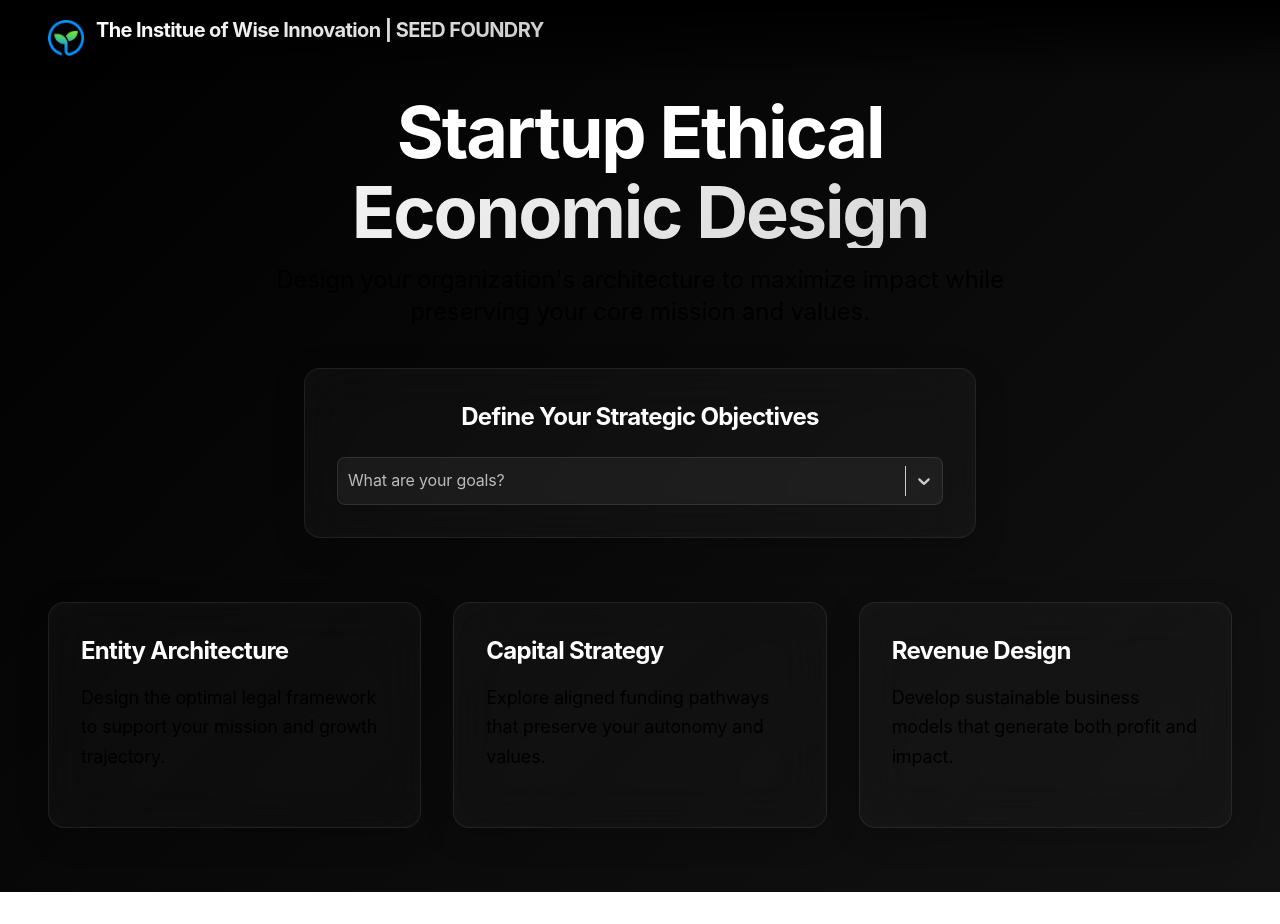
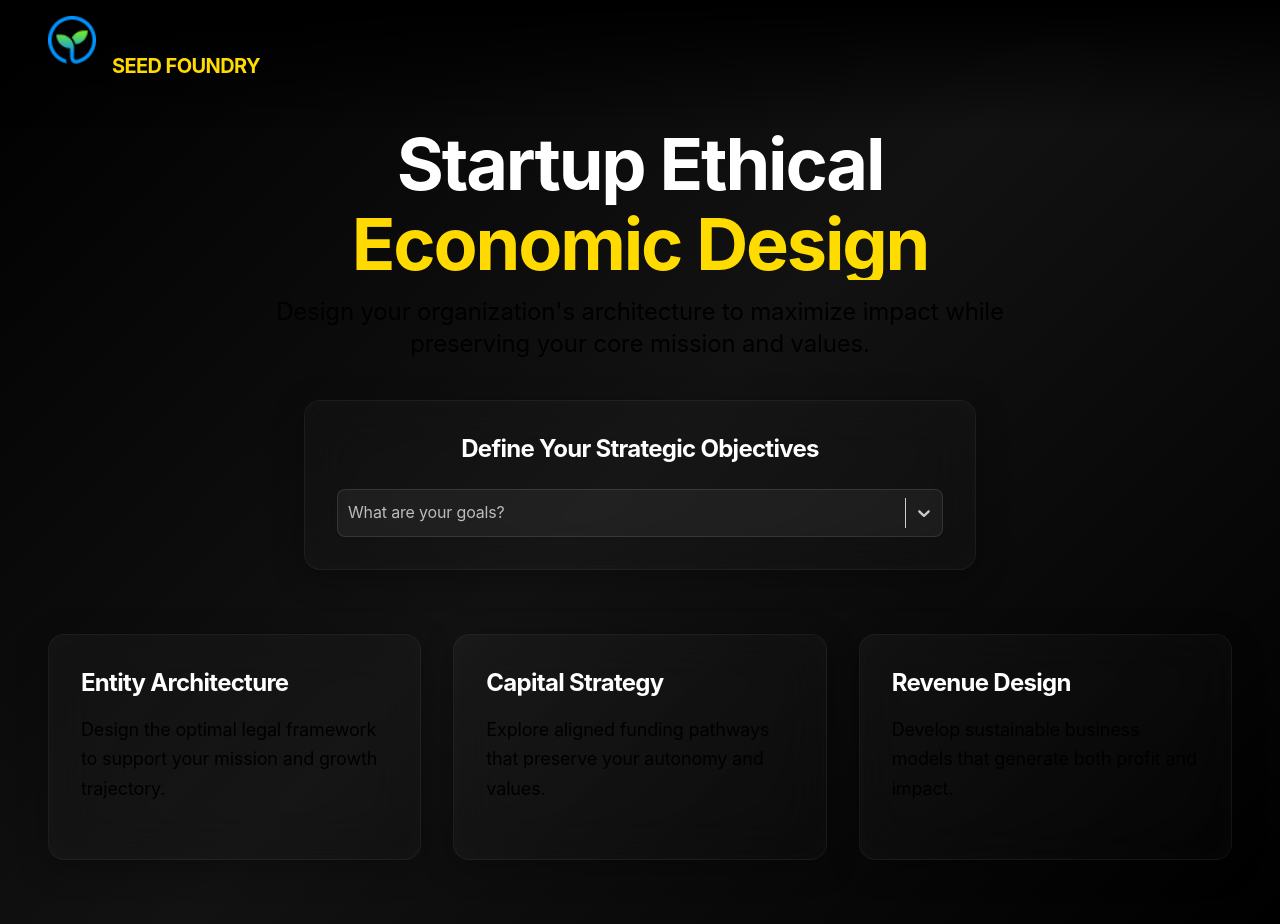
Before and after one commit to TurquoiseSound/SeedFoundry, a Next.js app: page / in a window 1280 px wide. Before the commit the page ends 892 px from the top, so only its background shows below. Built offline with nearby package versions, Linux system fonts and the light colour scheme.

Commit message:
Update design with modern aesthetics and improved layout

```diff
--- a/src/app/globals.css
+++ b/src/app/globals.css
@@ -6,6 +6,7 @@
 @import '@fontsource/inter/500.css';
 @import '@fontsource/inter/600.css';
 @import '@fontsource/inter/700.css';
+@import '@fontsource/playfair-display/700.css';
 
 :root {
   /* Core brand colors - refined for executive presence */
@@ -26,21 +27,9 @@
   --earth-light: #363636;
 
   /* Accent color - vibrant but sophisticated */
-  --accent-rgb: 0, 194, 255;
-  --accent-dark-rgb: 0, 153, 230;
-  --accent-light-rgb: 102, 223, 255;
-
-  /* Neutral colors as RGB values for opacity support */
-  --neutral-900-rgb: 26, 28, 30;
-  --neutral-800-rgb: 45, 47, 49;
-  --neutral-700-rgb: 64, 66, 68;
-  --neutral-600-rgb: 83, 85, 87;
-  --neutral-500-rgb: 102, 104, 106;
-  --neutral-400-rgb: 121, 123, 125;
-  --neutral-300-rgb: 140, 142, 144;
-  --neutral-200-rgb: 159, 161, 163;
-  --neutral-100-rgb: 230, 231, 232;
-  --neutral-50-rgb: 245, 246, 247;
+  --accent-rgb: 255, 215, 0;
+  --accent-dark-rgb: 218, 165, 32;
+  --accent-light-rgb: 255, 223, 0;
 
   /* Glass effect variables */
   --glass-bg: rgba(255, 255, 255, 0.03);
@@ -50,7 +39,7 @@
 
 /* Base styles */
 body {
-  background: linear-gradient(135deg, #000 0%, #121212 100%);
+  background: linear-gradient(135deg, #000 0%, #121212 50%, #000 100%);
   @apply text-neutral-100;
   font-family: "Inter", system-ui, -apple-system, sans-serif;
   -webkit-font-smoothing: antialiased;
@@ -80,16 +69,16 @@ h3 {
 }
 
 p {
-  @apply text-lg leading-relaxed mb-6 text-neutral-200;
+  @apply text-lg leading-relaxed mb-6 text-neutral-300;
 }
 
 /* Glass morphism */
 .glass {
   @apply backdrop-blur-xl;
-  background: var(--glass-bg);
-  border: 1px solid var(--glass-border);
+  background: rgba(255, 255, 255, 0.02);
+  border: 1px solid rgba(255, 255, 255, 0.05);
   box-shadow:
-    0 8px 32px var(--glass-shadow),
+    0 8px 32px rgba(0, 0, 0, 0.3),
     inset 0 0 32px rgba(255, 255, 255, 0.02);
 }
 
@@ -98,7 +87,7 @@ p {
   @apply glass p-8 rounded-2xl transition-all duration-500;
   background: linear-gradient(135deg,
     rgba(255,255,255,0.03) 0%,
-    rgba(255,255,255,0.02) 100%
+    rgba(255,255,255,0.01) 100%
   );
 }
 
@@ -106,9 +95,9 @@ p {
   transform: translateY(-4px) scale(1.02);
   background: linear-gradient(135deg,
     rgba(255,255,255,0.04) 0%,
-    rgba(255,255,255,0.03) 100%
+    rgba(255,255,255,0.02) 100%
   );
-  border-color: rgba(255, 255, 255, 0.12);
+  border-color: rgba(255, 255, 255, 0.1);
 }
 
 /* Button styles */
@@ -118,7 +107,7 @@ p {
 
 .btn-primary {
   background: linear-gradient(135deg, rgb(var(--accent-rgb)) 0%, rgb(var(--accent-dark-rgb)) 100%);
-  @apply text-white shadow-lg;
+  @apply text-black shadow-lg;
   box-shadow: 0 4px 6px -1px rgba(var(--accent-rgb), 0.2);
 }
 
@@ -128,74 +117,19 @@ p {
 }
 
 .btn-secondary {
-  @apply bg-neutral-800/60 text-neutral-100 backdrop-blur-sm
-         hover:bg-neutral-700/60
-         active:bg-neutral-600/60;
+  @apply bg-white/5 text-white backdrop-blur-sm
+         hover:bg-white/10
+         active:bg-white/15;
 }
 
 /* Text gradient */
 .text-gradient {
   background: linear-gradient(135deg,
-    rgba(255,255,255,1) 0%,
-    rgba(255,255,255,0.8) 100%
+    rgb(var(--accent-rgb)) 0%,
+    rgb(var(--accent-light-rgb)) 100%
   );
   -webkit-background-clip: text;
   -webkit-text-fill-color: transparent;
-}
-
-/* Animations */
-@keyframes float {
-  0%, 100% { transform: translateY(0); }
-  50% { transform: translateY(-10px); }
-}
-
-.animate-float {
-  animation: float 6s ease-in-out infinite;
-}
-
-/* Loading skeleton */
-.skeleton {
-  @apply animate-pulse rounded;
-  background-color: rgb(var(--neutral-800-rgb) / 0.5);
-}
-
-/* Responsive design */
-@media (max-width: 768px) {
-  .container {
-    @apply px-6;
-  }
-
-  .card {
-    @apply p-6;
-  }
-
-  .btn {
-    @apply w-full mb-3;
-  }
-}
-
-/* Custom scrollbar */
-::-webkit-scrollbar {
-  width: 6px;
-}
-
-::-webkit-scrollbar-track {
-  background: transparent;
-}
-
-::-webkit-scrollbar-thumb {
-  @apply rounded-full;
-  background-color: rgb(var(--neutral-700-rgb) / 0.5);
-}
-
-::-webkit-scrollbar-thumb:hover {
-  background-color: rgb(var(--neutral-600-rgb) / 0.5);
-}
-
-/* Focus styles */
-:focus {
-  @apply outline-none;
-  box-shadow: 0 0 0 2px rgb(var(--accent-rgb));
 }
 
 /* Goals Select Styles */
@@ -231,10 +165,41 @@ p {
 }
 
 .header-container.scrolled {
-  @apply backdrop-blur-md bg-black/30;
+  @apply backdrop-blur-xl bg-black/30;
+  border-bottom: 1px solid rgba(255, 255, 255, 0.05);
 }
 
 /* Top opacity bar */
 .top-fade {
-  @apply fixed top-0 left-0 right-0 h-20 bg-gradient-to-b from-black to-transparent pointer-events-none z-10;
+  @apply fixed top-0 left-0 right-0 h-32 bg-gradient-to-b from-black via-black/50 to-transparent pointer-events-none z-10;
 }
+
+/* Loading skeleton */
+.skeleton {
+  @apply animate-pulse rounded;
+  background-color: rgba(255, 255, 255, 0.05);
+}
+
+/* Custom scrollbar */
+::-webkit-scrollbar {
+  width: 6px;
+}
+
+::-webkit-scrollbar-track {
+  background: transparent;
+}
+
+::-webkit-scrollbar-thumb {
+  @apply rounded-full;
+  background-color: rgba(255, 255, 255, 0.1);
+}
+
+::-webkit-scrollbar-thumb:hover {
+  background-color: rgba(255, 255, 255, 0.2);
+}
+
+/* Focus styles */
+:focus {
+  @apply outline-none;
+  box-shadow: 0 0 0 2px rgb(var(--accent-rgb));
+}
--- a/src/app/layout.tsx
+++ b/src/app/layout.tsx
@@ -9,7 +9,7 @@ config.autoAddCss = false;
 import GoalsProvider from './GoalsProvider'
 
 export const metadata: Metadata = {
-  title: "Institue of Wise Innovation | SEED Founding",
+  title: "The Institute of Wise Innovation | SEED Foundry",
   description: "How do you want to plant and grow your ethical tech business",
 };
 
@@ -24,23 +24,38 @@ export default function RootLayout({
         <div className="top-fade"></div>
         <header className='header-container'>
           <div className='max-w-7xl mx-auto px-6 sm:px-8 lg:px-12 py-4 flex items-center'>
-            <Link href='/' className="flex items-center group">
+            <Link href='/' className="flex items-start group">
               <Image
                 src="/seed_logo.png"
-                alt="Institute of Wise Innovation | SEED Logo"
-                width={36}
-                height={36}
+                alt="Institute of Wise Innovation Logo"
+                width={48}
+                height={48}
                 className='transition-transform duration-300 group-hover:scale-110'
               />
-              <h2 className='text-xl ml-3 text-gradient font-bold'>The Institue of Wise Innovation | SEED FOUNDRY</h2>
+              <div className="ml-4">
+                <h2 className='text-sm font-medium text-neutral-400'>The Institute of Wise Innovation</h2>
+                <h3 className='text-xl font-bold text-gradient'>SEED FOUNDRY</h3>
+              </div>
             </Link>
           </div>
         </header>
-        <div className='relative pt-16'>
+        <div className='relative pt-24'>
           <GoalsProvider>
             {children}
           </GoalsProvider>
         </div>
+        <script dangerouslySetInnerHTML={{
+          __html: `
+            window.addEventListener('scroll', () => {
+              const header = document.querySelector('.header-container');
+              if (window.scrollY > 20) {
+                header.classList.add('scrolled');
+              } else {
+                header.classList.remove('scrolled');
+              }
+            });
+          `
+        }} />
       </body>
     </html>
   );
```
